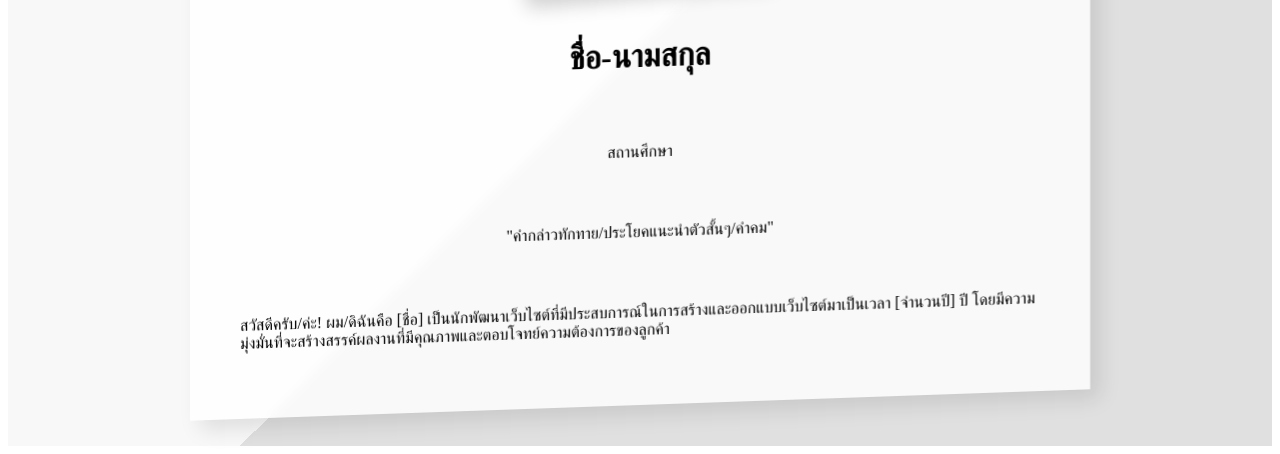
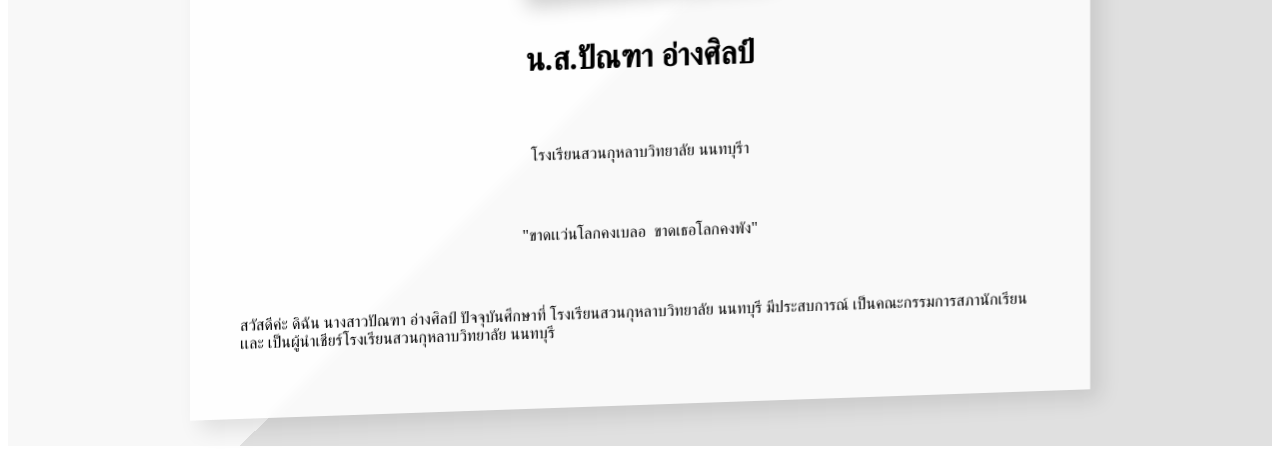
Before and after one commit to punta-31/pp2, a plain HTML site: page index.html in a window 1280 px wide. Shown: the part 380-834 px from the top of the page. Drawn offline with Linux system fonts and the light colour scheme.

Commit message:
Update index.html

```diff
--- a/index.html
+++ b/index.html
@@ -42,11 +42,12 @@ index.html
             <div class="profile-image-container">
                 <img src="img/me.png" alt="รูปโปรไฟล์" class="profile-image">
             </div>
-            <h1>ชื่อ-นามสกุล</h1>
-            <p class="institution">สถานศึกษา</p>
-            <blockquote class="quote">"คำกล่าวทักทาย/ประโยคแนะนำตัวสั้นๆ/คำคม"</blockquote>
+            <h1>น.ส.ปัณฑา อ่างศิลป์</h1>
+            <p class="institution">โรงเรียนสวนกุหลาบวิทยาลัย นนทบุรีา</p>
+            <blockquote class="quote">"ขาดเเว่นโลกคงเบลอ&nbsp;&nbsp;ขาดเธอโลกคงพัง"</blockquote>
             <p class="bio">
-                สวัสดีครับ/ค่ะ! ผม/ดิฉันคือ [ชื่อ] เป็นนักพัฒนาเว็บไซต์ที่มีประสบการณ์ในการสร้างและออกแบบเว็บไซต์มาเป็นเวลา [จำนวนปี] ปี โดยมีความมุ่งมั่นที่จะสร้างสรรค์ผลงานที่มีคุณภาพและตอบโจทย์ความต้องการของลูกค้า
+                สวัสดีค่ะ ดิฉัน นางสาวปัณฑา อ่างศิลป์ ปัจจุบันศึกษาที่ โรงเรียนสวนกุหลาบวิทยาลัย นนทบุรี มีประสบการณ์ เป็นคณะกรรมการสภานักเรียน เเละ
+          เป็นผู้นำเชียร์โรงเรียนสวนกุหลาบวิทยาลัย นนทบุรี
             </p>
         </div>
     </main>
```
